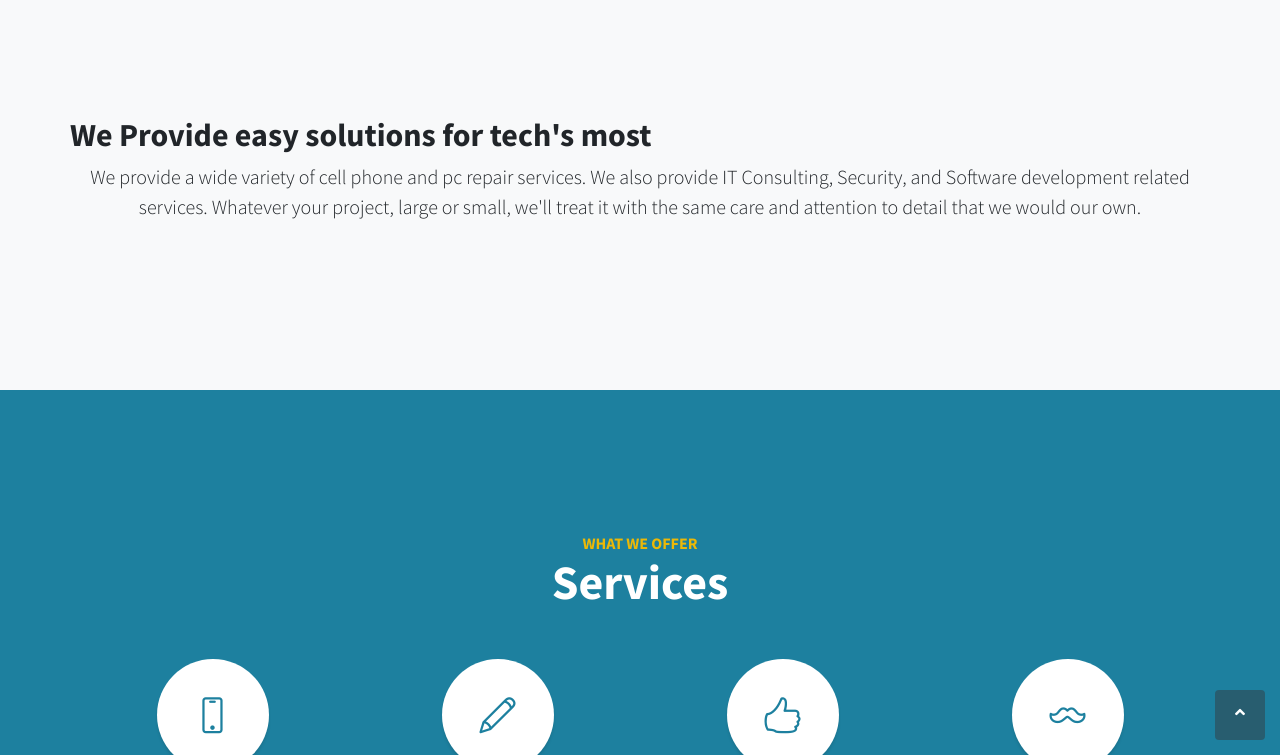
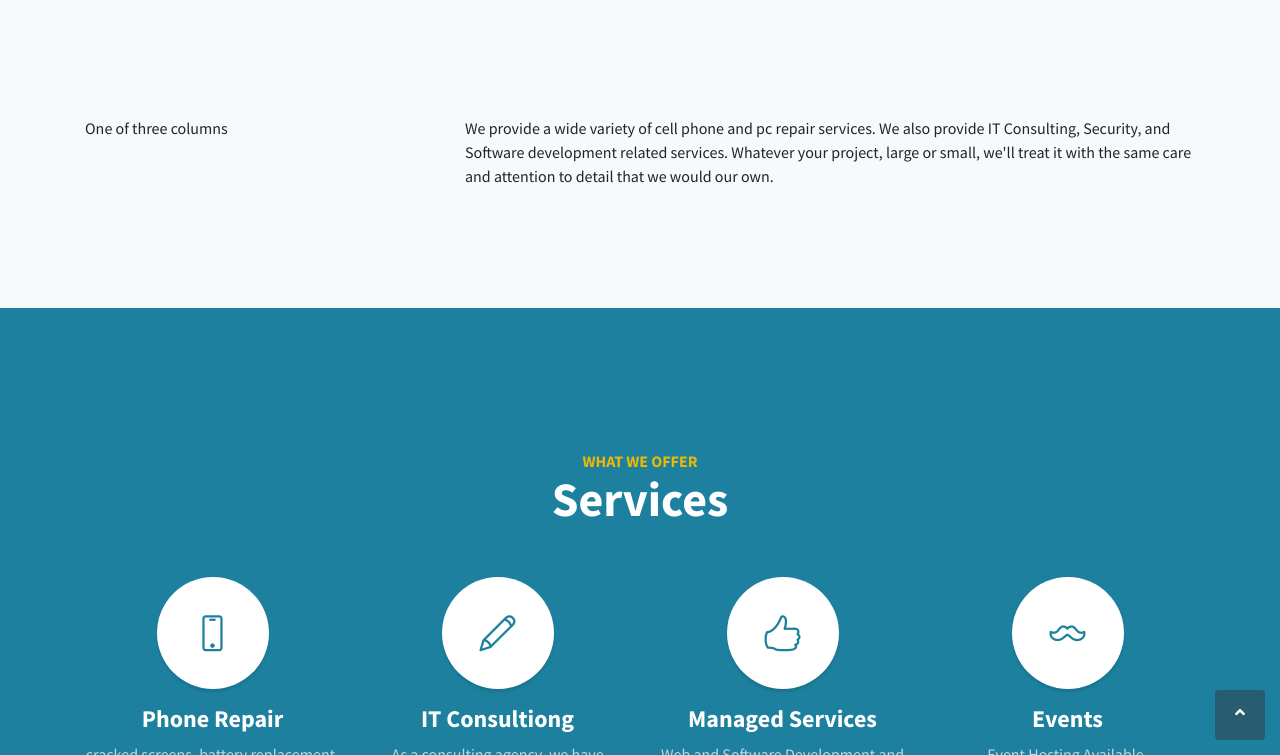
Before and after one commit to tmeralus/ielectro-stylish, a Jekyll site: the page built from index.html, in a window 1280 px wide and 900 px high, scrolled down 759 px, cut to the strip 145-900 px from the top of the window. Built offline with Jekyll 4.4.1, drawn with Linux system fonts in a browser that asks for light colours.

Commit message:
feat(added-new-div): added new unequal columns divs in about section

```diff
--- a/index.html
+++ b/index.html
@@ -4,19 +4,30 @@ title: Ielectro Fix Solutions
 ---
 <!-- About -->
 <section class="content-section bg-light" id="about">
-
+  <div class="container">
+    <div class="row">
+      <div class="col-sm-4">
+        One of three columns
+      </div>
+      <div class="col-sm-8">
+        We provide a wide variety of cell phone and pc repair services. We also provide IT Consulting, Security, and Software development related services.
+        Whatever your project, large or small, we'll treat it with the same care and attention to detail that we would our own.
+      </div>
+    </div>
+  </div>
+    <!--
     <div class="container text-center">
         <div class="row">
-            <!--
+
             <div class="col-lg-10 mx-auto">
-            -->
+
                 <h2>We Provide easy solutions for tech's most </h2>
-                <p class="lead mb-5">We provide a wide variety of cell phone and pc repair services. We also provide IT Consulting, Security, and Software development related services. Whatever your project, large or small, we'll treat it with the same care and attention to detail that we would our own.
-                <!--
+                <p class="lead mb-5">
                 <a class="btn btn-dark btn-xl js-scroll-trigger" href="#services">What We Offer</a>
-                -->
+
             </div>
         </div>
+      -->
     </div>
 </section>
 <!-- Services -->
```
